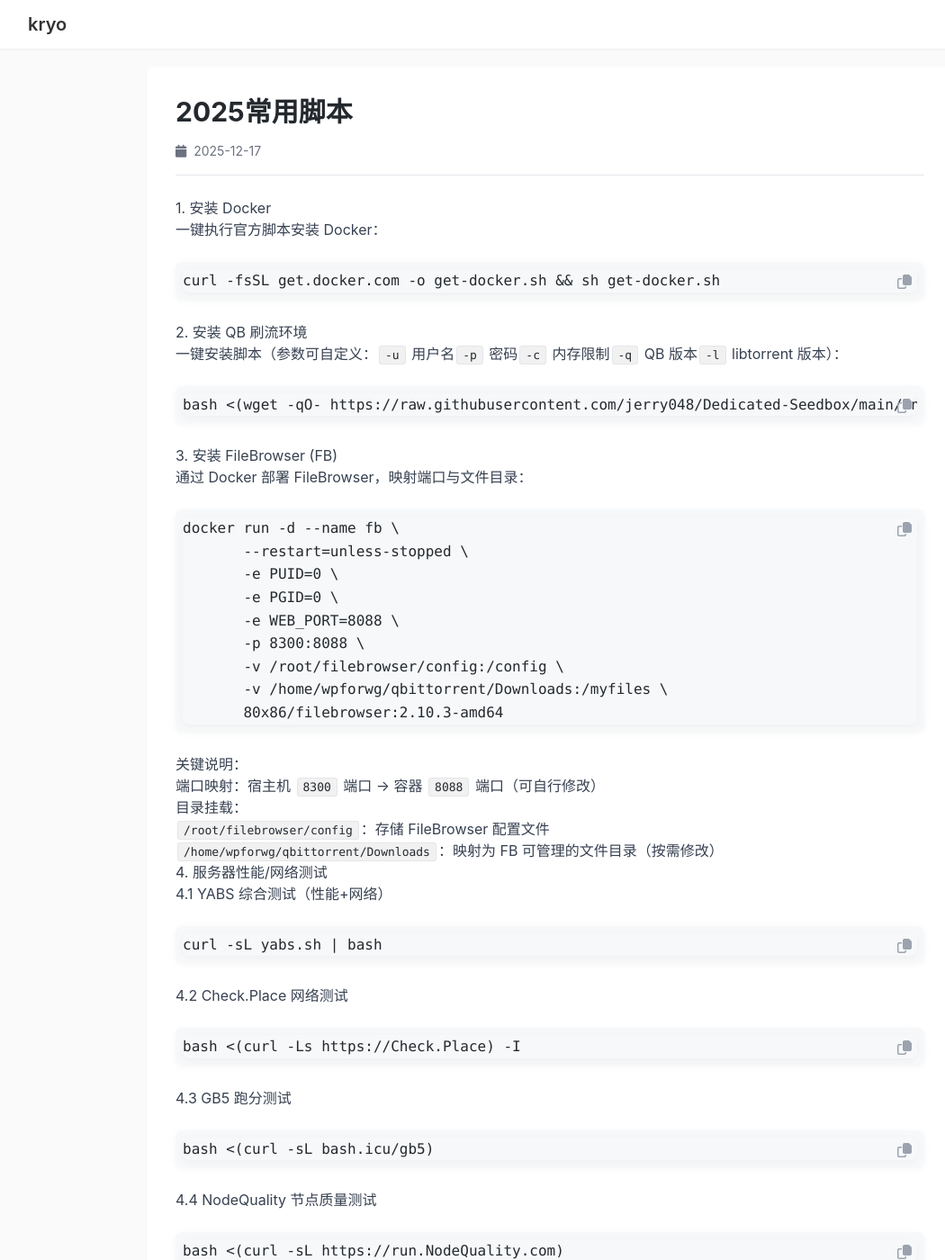
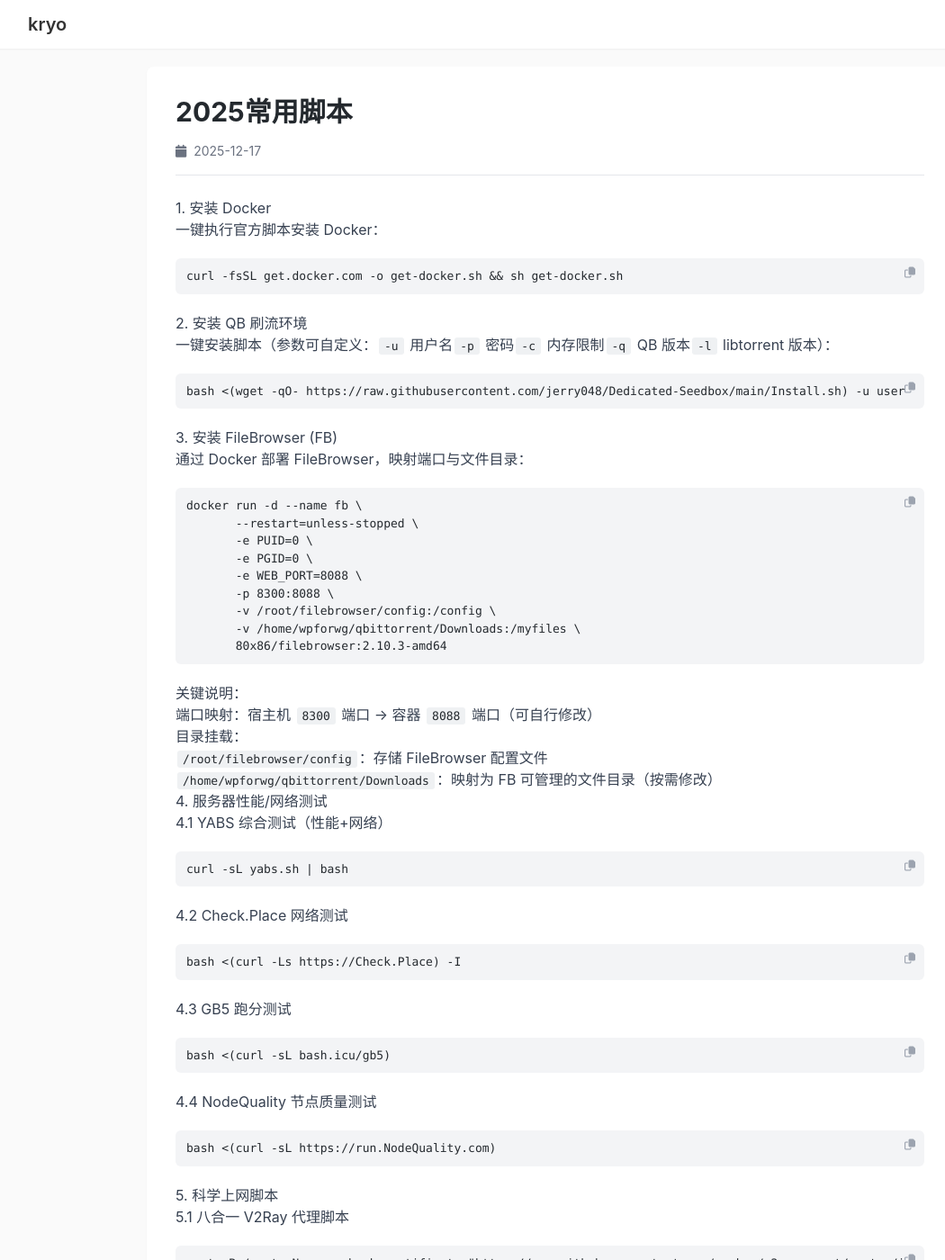
Before and after one commit to kryo0o/kryo0o.github.io, a Jekyll site: the page built from _posts/2025-12-17-2025常用脚本.md, in a window 1280 px wide and 1400 px high. Shown: the whole window at 90% size, without its empty margins (29-1079 px from the left). Built offline with Jekyll 4.4.1, drawn with Linux system fonts in a browser that asks for light colours; nearby versions of some CDN libraries.

Commit message:
Update default.html

```diff
--- a/_layouts/default.html
+++ b/_layouts/default.html
@@ -13,12 +13,12 @@
       --color-text-gray: #999;
       --color-border: #e5e6eb;
       --color-bg-main: #fafafa;
-      --color-bg-code-block-light: #f6f8fa; /* 柔和的代码块背景色 */
-      --color-bg-code-inline: #f1f1f1;
+      --color-bg-code-block-light: #f3f4f6; /*稍微加深一点点背景灰度，在无边框下保持辨识度 */
+      --color-bg-code-inline: #eff1f3;
       --color-bg-copy-success: #52c41a;
       --border-radius-sm: 3px;
       --border-radius-md: 4px;
-      --border-radius-lg: 8px;
+      --border-radius-lg: 6px;
       --font-code: "Consolas", "Monaco", "Courier New", monospace;
       --font-main: -apple-system, BlinkMacSystemFont, "Segoe UI", Roboto, Helvetica, Arial, sans-serif;
     }
@@ -34,30 +34,29 @@
     main.container-main { max-width: 1200px; margin: 0 auto; padding: 20px; }
 
     /* 行内代码样式 */
-    .container-main p > code, .container-main li > code, .container-main span > code, .container-main div > code:not(.code-block code), .container-main td > code { background-color: var(--color-bg-code-inline); border-radius: var(--border-radius-sm); padding: 2px 6px; font-size: 13px; font-family: var(--font-code); color: var(--color-text-main); border: 1px solid var(--color-border); margin: 0 2px; }
+    .container-main p > code, .container-main li > code, .container-main span > code, .container-main div > code:not(.code-block code), .container-main td > code { background-color: var(--color-bg-code-inline); border-radius: var(--border-radius-sm); padding: 2px 6px; font-size: 13px; font-family: var(--font-code); color: var(--color-text-main); margin: 0 2px; border: none; }
 
-    /* --- 代码块样式 --- */
+    /* --- 代码块极致简约样式 --- */
     .code-block, .highlight {
       background: var(--color-bg-code-block-light);
-      /* 无边框设计 */
-      border: none;
-      /* 轻微阴影，增加层次感而不显突兀 */
-      box-shadow: 0 2px 8px rgba(0,0,0,0.04);
+      border: none;      /* 去掉边框 */
+      box-shadow: none;  /* 去掉阴影，完全扁平 */
       border-radius: var(--border-radius-lg);
-      padding: 8px; /* 恢复正常的内边距 */
-      margin: 24px 0;
+      /* 缩小内边距：上下10px，左右12px */
+      padding: 10px 12px;
+      margin: 20px 0;
       overflow-x: auto;
       position: relative;
-      font-size: 16px;
-      line-height: 1.6;
+      font-size: 13px;   /* 字体稍微调小一点点以匹配紧凑布局 */
+      line-height: 1.5;
     }
 
-    /* 滚动条美化 */
-    .code-block::-webkit-scrollbar, .highlight::-webkit-scrollbar { width: 6px; height: 6px; }
+    /* 滚动条极简处理 */
+    .code-block::-webkit-scrollbar, .highlight::-webkit-scrollbar { width: 4px; height: 4px; }
     .code-block::-webkit-scrollbar-thumb, .highlight::-webkit-scrollbar-thumb { background-color: #d1d5db; border-radius: var(--border-radius-sm); }
     .code-block::-webkit-scrollbar-track, .highlight::-webkit-scrollbar-track { background: transparent; }
 
-    /* 代码文字样式 */
+    /* 代码文字本身：透明背景，无边距 */
     .code-block pre, .code-block code, .highlight pre, .highlight code {
       background: transparent !important;
       border: none !important;
@@ -67,13 +66,13 @@
       color: var(--color-text-main);
     }
 
-    /* 复制按钮样式 */
+    /* 复制按钮调整：更小，贴合右上角 */
     .copy-code-btn {
       position: absolute;
-      top: 8px;
-      right: 8px;
-      width: 28px;
-      height: 28px;
+      top: 4px;   /* 随padding调整 */
+      right: 4px; /* 随padding调整 */
+      width: 24px;
+      height: 24px;
       background: transparent;
       border: none;
       border-radius: 4px;
@@ -87,15 +86,17 @@
     }
 
     .copy-code-btn:hover {
-      background: rgba(0,0,0,0.05);
+      background: rgba(0,0,0,0.06);
       color: #4b5563;
     }
+
+    .copy-code-btn i { font-size: 12px; }
 
     .copy-code-btn.copied {
       color: var(--color-bg-copy-success);
     }
 
-    /* 其他布局样式保持不变 */
+    /* 其他布局保持不变 */
     .banner { width: 100%; min-height: 200px; height: 50vh; max-height: 300px; background: url('{{ site.banner.image }}') no-repeat center center; background-size: cover; display: flex; align-items: center; justify-content: center; color: white; text-shadow: 0 2px 4px rgba(0,0,0,0.6); border-radius: var(--border-radius-lg); margin-bottom: 30px; }
     .banner-content { text-align: center; padding: 0 20px; }
     .banner-content h1 { font-size: 36px; margin: 0 0 12px 0; }
```
